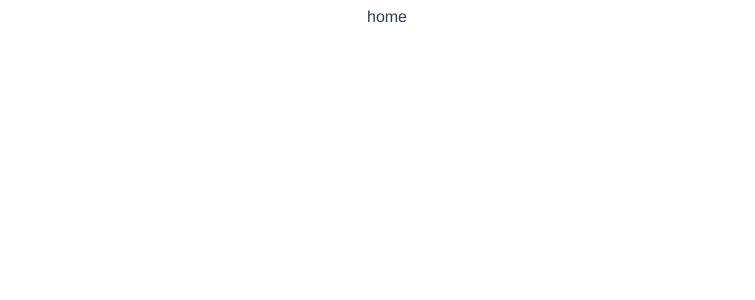
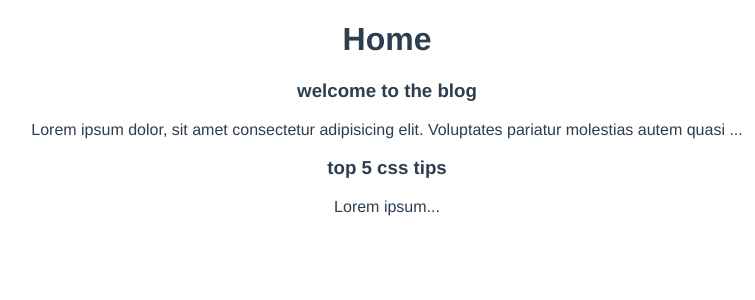
Before and after one commit to NbgDeki/simple-blog, a Vue app: page / in a window 1280 px wide. Shown: the top 300 px of the page, without its empty margins (253-1008 px from the left). Built offline with nearby package versions, Linux system fonts and the light colour scheme.

Commit message:
Made PostList.vue and SinglePost.vue component

```diff
--- a/public/index.html
+++ b/public/index.html
@@ -1,15 +1,19 @@
 <!DOCTYPE html>
 <html lang="">
   <head>
-    <meta charset="utf-8">
-    <meta http-equiv="X-UA-Compatible" content="IE=edge">
-    <meta name="viewport" content="width=device-width,initial-scale=1.0">
-    <link rel="icon" href="<%= BASE_URL %>favicon.ico">
+    <meta charset="utf-8" />
+    <meta http-equiv="X-UA-Compatible" content="IE=edge" />
+    <meta name="viewport" content="width=device-width,initial-scale=1.0" />
+    <link rel="icon" href="<%= BASE_URL %>favicon.ico" />
     <title><%= htmlWebpackPlugin.options.title %></title>
   </head>
   <body>
     <noscript>
-      <strong>We're sorry but <%= htmlWebpackPlugin.options.title %> doesn't work properly without JavaScript enabled. Please enable it to continue.</strong>
+      <strong
+        >We're sorry but <%= htmlWebpackPlugin.options.title %> doesn't work
+        properly without JavaScript enabled. Please enable it to
+        continue.</strong
+      >
     </noscript>
     <div id="app"></div>
     <!-- built files will be auto injected -->
--- /dev/null
+++ b/src/components/PostList.vue
@@ -0,0 +1,22 @@
+<template>
+  <div class="post-list">
+    <div v-for="post in posts" :key="post.id">
+      <SinglePost :post="post"></SinglePost>
+    </div>
+  </div>
+</template>
+
+<script>
+import SinglePost from './SinglePost.vue';
+
+export default {
+  components: { SinglePost },
+  props: ['posts'],
+
+  setup(props) {
+    return {};
+  }
+};
+</script>
+
+<style></style>
--- /dev/null
+++ b/src/components/SinglePost.vue
@@ -0,0 +1,28 @@
+<template>
+  <div class="post">
+    <h3>{{ post.title }}</h3>
+    <p>{{ snippet }}</p>
+  </div>
+</template>
+
+<script>
+import { computed } from 'vue';
+
+export default {
+  props: ['post'],
+
+  setup(props) {
+    const snippet = computed(() => {
+      const { body } = props.post;
+
+      return body.substring(0, 100) + '...';
+    });
+
+    return {
+      snippet
+    };
+  }
+};
+</script>
+
+<style lang="scss"></style>
--- a/src/views/HomeView.vue
+++ b/src/views/HomeView.vue
@@ -1,9 +1,29 @@
 <template>
-  <div class="home">home</div>
+  <div class="home">
+    <h1>Home</h1>
+    <PostList :posts="posts"></PostList>
+  </div>
 </template>
 
 <script>
+import PostList from '@/components/PostList.vue';
+import { ref } from 'vue';
+
 export default {
-  name: 'HomeView'
+  components: { PostList },
+  name: 'HomeView',
+
+  setup() {
+    const posts = ref([
+      {
+        title: 'welcome to the blog',
+        body: 'Lorem ipsum dolor, sit amet consectetur adipisicing elit. Voluptates pariatur molestias autem quasi porro animi quod odio, nisi dolores exercitationem nobis atque optio eaque ipsam rem accusantium sed error perferendis necessitatibus voluptas tenetur. Necessitatibus laborum accusantium quae non tempore autem labore tenetur excepturi quidem rerum nobis, veniam quod ullam est dolores officiis dicta dolore omnis reiciendis odio quia nihil! Repudiandae quae iste quasi provident molestiae veritatis vitae, sint laborum ipsum totam tenetur aperiam ullam eos explicabo, facilis aspernatur nulla rerum rem aliquid distinctio, hic perferendis id. Tempora minima, neque consequatur dolorum numquam dolorem fugit atque officia eaque est? Quas enim, iste porro sapiente laudantium distinctio ducimus nam eos aliquam fuga eum tempora eligendi quia error inventore, provident pariatur praesentium magni soluta minima nesciunt mollitia. Tempora assumenda unde recusandae veniam animi nulla incidunt repellendus sed numquam nisi, mollitia ut molestiae vel et aspernatur accusantium maiores architecto. Autem consequuntur minus esse aliquid?',
+        id: 1
+      },
+      { title: 'top 5 css tips', body: 'Lorem ipsum', id: 2 }
+    ]);
+
+    return { posts };
+  }
 };
 </script>
```
